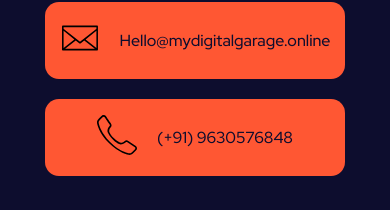
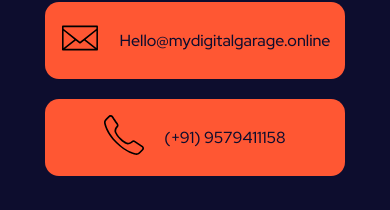
Before and after one commit to Sonooo/saurabhs-portfolio, a React (Create React App) app: page / in a window 390 px wide. Shown: the part 3120-3330 px from the top of the page. Built offline with nearby package versions, Linux system fonts and the light colour scheme.

Commit message:
phone numder and email chnaged

```diff
--- a/src/components/Contact/Contact.tsx
+++ b/src/components/Contact/Contact.tsx
@@ -15,12 +15,12 @@ export function Contact(){
       </header>
       <div className="contacts">
         <div>
-        <a href="mailto:Hello@mydigitalgarage.online"><img src={emailIcon} alt="Email" /></a>
-          <a href="mailto:Hello@mydigitalgarage.online">Hello@mydigitalgarage.online</a>
+        <a href="mailto:sssanap218@gmail.com"><img src={emailIcon} alt="Email" /></a>
+          <a href="mailto:sssanap218@gmail.com">Hello@mydigitalgarage.online</a>
         </div>
         <div>
-        <a href="tel:+919630576848"><img src={phoneIcon} alt="Phone No" /></a>
-          <a href="tel:+919630576848">(+91) 9630576848</a>
+        <a href="tel:+919579411158"><img src={phoneIcon} alt="Phone No" /></a>
+          <a href="tel:+919579411158">(+91) 9579411158</a>
         </div>
       </div>
       <Form></Form>
```
